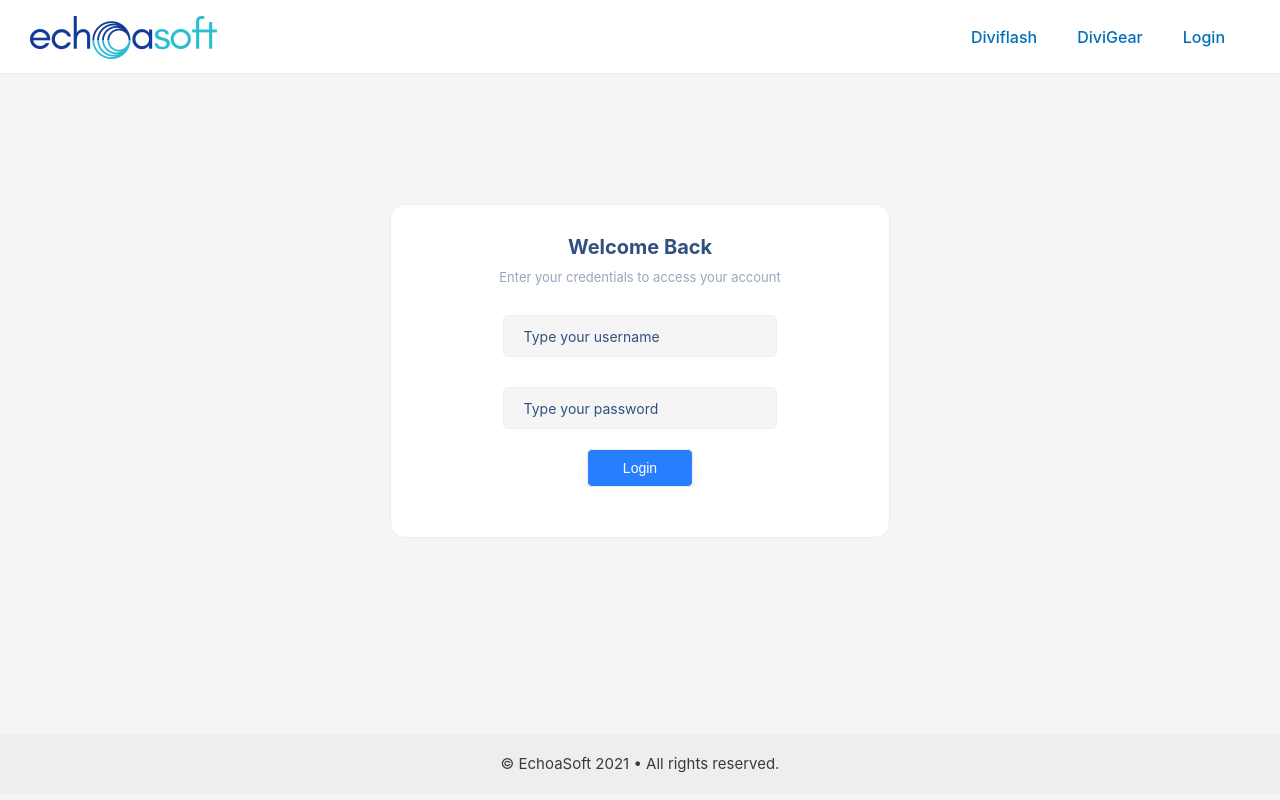
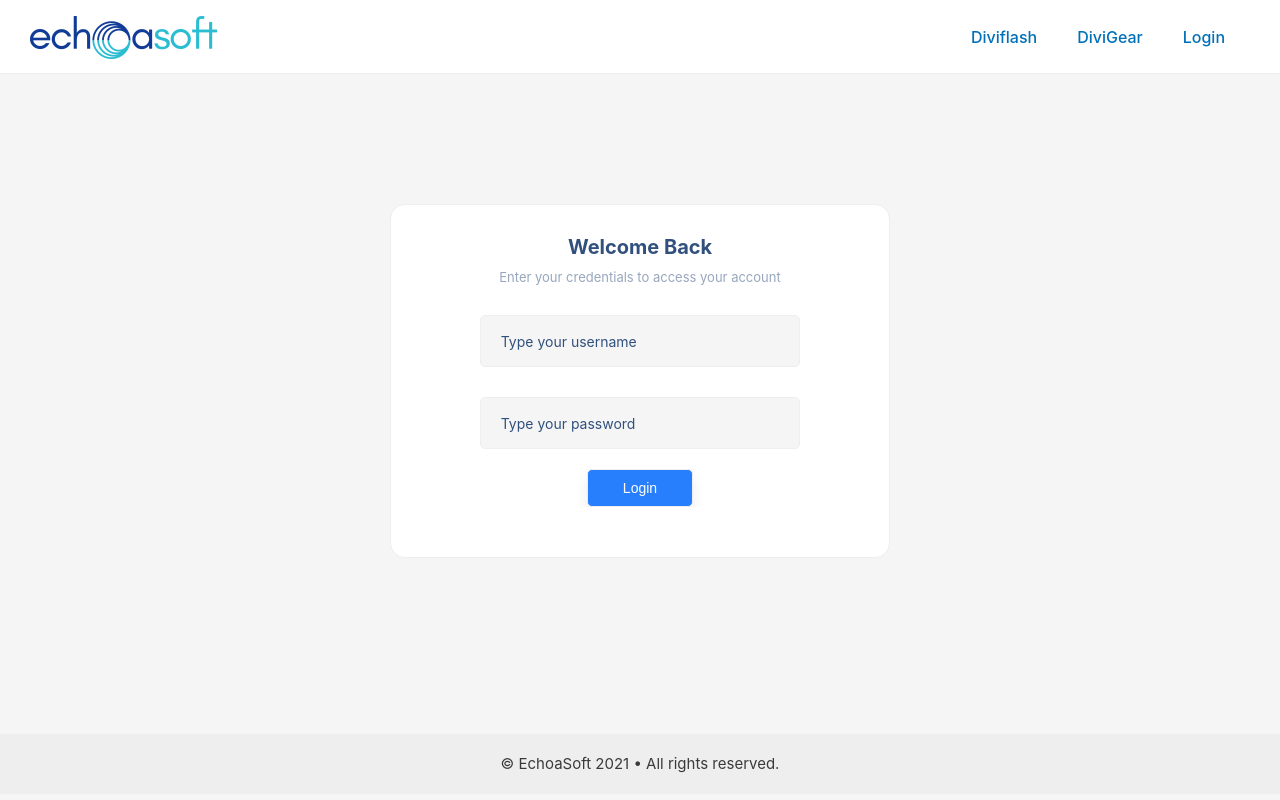
Before and after one commit to mralaminahamed/tracker-react-app, a React (Create React App) app: page /login in a window 1280 px wide. Built offline with nearby package versions, Linux system fonts and the light colour scheme.

Commit message:
Update login.scss

```diff
--- a/src/Assets/sass/pages/login.scss
+++ b/src/Assets/sass/pages/login.scss
@@ -58,8 +58,8 @@
         font-weight: 400;
 
         & input[type=text], & input[type=password] {
-            width: 60%;
-            padding: 10px 20px;
+            width: 70%;
+            padding: 15px 20px;
             background-color: var(--body-bg-color);
             border: 1px solid var(--default-bg-border-color);
             border-radius: 5px;
```
